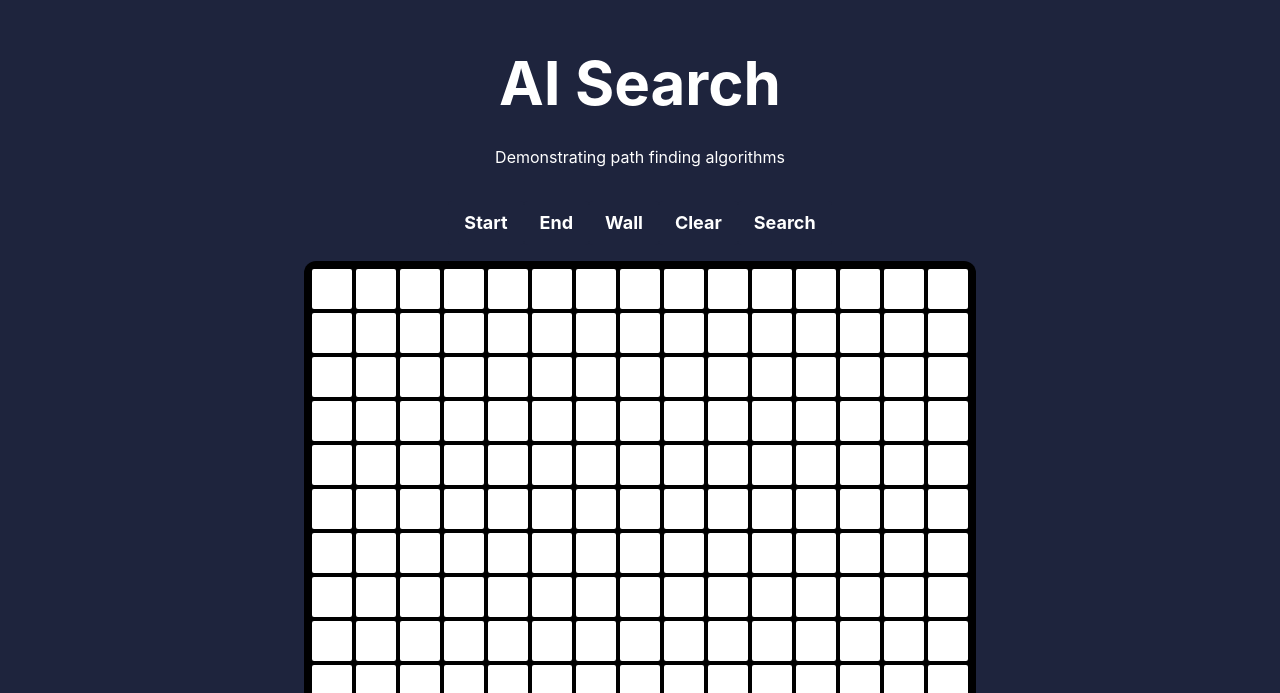
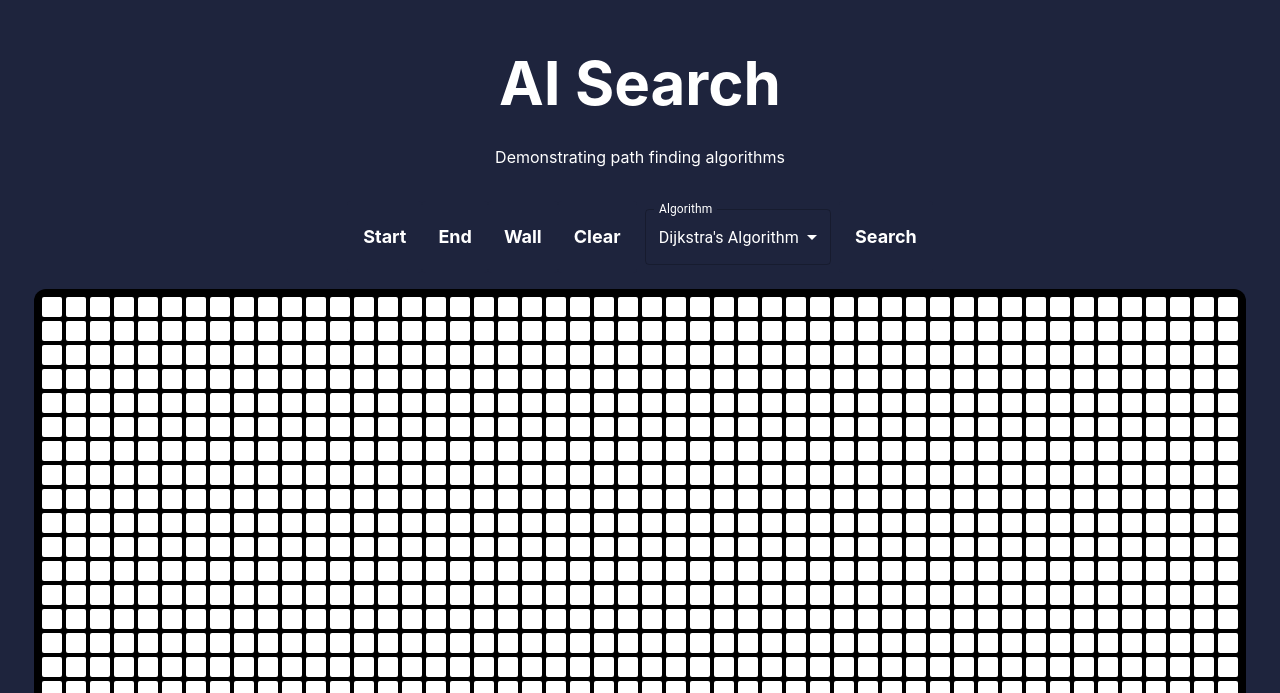
Before and after one commit to connoraleks/AISearch, a React (Create React App) app: page / in a window 1280 px wide. Shown: the part 107-800 px from the top of the page. Built offline with nearby package versions, Linux system fonts and the light colour scheme; the HTML template or start-up script is replaced by a standard one.

Commit message:
working version 0.0.1

```diff
--- a/package.json
+++ b/package.json
@@ -3,6 +3,9 @@
   "version": "0.1.0",
   "private": true,
   "dependencies": {
+    "@emotion/react": "^11.10.5",
+    "@emotion/styled": "^11.10.5",
+    "@mui/material": "^5.10.16",
     "@rollup/plugin-terser": "^0.1.0",
     "@testing-library/jest-dom": "^5.16.5",
     "@testing-library/react": "^13.4.0",
--- a/src/components/Search.tsx
+++ b/src/components/Search.tsx
@@ -1,6 +1,11 @@
 import {Node, Grid} from '../types';
-import {getNeighbors, createGrid} from '../utils';
+import * as Utils from '../utils';
 import { useState, useEffect, useRef } from 'react';
+import Box from '@mui/material/Box';
+import InputLabel from '@mui/material/InputLabel';
+import MenuItem from '@mui/material/MenuItem';
+import FormControl from '@mui/material/FormControl';
+import Select, { SelectChangeEvent } from '@mui/material/Select';
 const Search = () => {
     const colors = {
         start: "#4ee66c",
@@ -10,8 +15,15 @@ const Search = () => {
         path: "#e6e64e",
         default: "#ffffff"
     }
+    const algorithms = {
+        "Dijkstra's Algorithm": Utils.dijkstra,
+        "A* Search": Utils.aStar,
+        "Breadth First Search": Utils.bfs,
+        "Depth First Search": Utils.dfs
+    }
+    const algorithmList = Object.keys(algorithms);
     const gridRef = useRef<HTMLDivElement>(null);
-    const [grid, setGrid] = useState<Grid>(createGrid(15, 15));
+    const [grid, setGrid] = useState<Grid>(Utils.createGrid(25, 50));
     const [drawing, setDrawing] = useState<boolean>(false);
     const [startNode, setStartNode] = useState<Node>();
     const [isDrawingStart, setIsDrawingStart] = useState<boolean>(false);
@@ -22,21 +34,62 @@ const Search = () => {
     const [isClearing, setIsClearing] = useState<boolean>(false);
     const [isDrawingWalls, setIsDrawingWalls] = useState<boolean>(false);
     const [continuousDrawing, setContinuousDrawing] = useState<boolean>(false);
+    const [algorithm, setAlgorithm] = useState<[string, (grid: Grid, startNode: Node, endNode: Node) => Node[]]>([algorithmList[0], algorithms[algorithmList[0] as keyof typeof algorithms]]);
 
 
     useEffect(() => {
         if (isClearing) {
-            setGrid(createGrid(15, 15));
+            setGrid(Utils.createGrid(25, 50));
+            setStartNode(undefined);
+            setEndNode(undefined);
+            setWalls([]);
             setIsClearing(false);
         }
     }, [isClearing]);
 
+    //When the isSearching state changes, run the search algorithm, coloring the neighbors of the start node
     useEffect(() => {
-        if (isSearching) {
-            // TODO: Implement search algorithm
+        if (isSearching && startNode && endNode) {
+            // Determine which algorithm to use
+            const algorithmFunction = algorithm[1];
+
+            // Run the algorithm
+            const visitedNodes = algorithmFunction(grid, startNode, endNode);
+
+            // Color the visited nodes
+            for (let i = 0; i < visitedNodes.length; i++) {
+                setTimeout(() => {
+                    const node = visitedNodes[i];
+                    grid.nodes[node.row][node.col].isVisited = true;
+                    setGrid({...grid});
+                }, 10 * i);
+            }
+
+            // Color the path
+            setTimeout(() => {
+                const path = Utils.getPath(endNode);
+                console.log(path);
+                for (let i = 0; i < path.length; i++) {
+                    setTimeout(() => {
+                        const node = path[i];
+                        grid.nodes[node.row][node.col].isPath = true;
+                        setGrid({...grid});
+                    }, 50 * i);
+                }
+            }, 10 * visitedNodes.length);
+            //print all of the nodes in the grid that have the parent attribute
+            console.log(grid.nodes.filter(row => row.filter(node => node.parent).length > 0));
+        }
+        else if (isSearching && !startNode) {
+            alert("Please select a start node");
             setIsSearching(false);
         }
-    }, [isSearching]);
+        else if (isSearching && !endNode) {
+            alert("Please select an end node");
+            setIsSearching(false);
+        }
+        setIsSearching(false);
+    }, [algorithm, colors.path, colors.visited, endNode, grid, isSearching, startNode]);
 
     useEffect(() => {
         setDrawing(isDrawingStart || isDrawingEnd || isDrawingWalls);
@@ -70,8 +123,39 @@ const Search = () => {
                         onClick={() => setIsClearing(true)}>
                     Clear
                 </button>
+                {/* Dropdown menu for selecting the algorithm with color/font matching the theme */}
+                <FormControl sx={{ m: 1, minWidth: 120 }}>
+                    <InputLabel
+                        id="demo-simple-select-label"
+                        sx={{color: 'white'}}
+                    >
+                        Algorithm
+                    </InputLabel>
+                    <Select
+                        labelId="demo-simple-select-label"
+                        id="demo-simple-select"
+                        value={algorithm[0]}
+                        label="Algorithm"
+                        onChange={(e: SelectChangeEvent) => setAlgorithm([e.target.value as string, algorithms[e.target.value as keyof typeof algorithms]])}
+                        sx={{ color: 'white', '& .MuiSelect-icon': { color: 'white' } }}
+                    >
+                        {algorithmList.map((algorithm, index) => {
+                            return <MenuItem key={index} value={algorithm}>{algorithm}</MenuItem>
+                        })}
+                    </Select>
+                </FormControl>
                 <button className='bg-[#1e243d] text-white text-lg font-bold py-2 px-4 rounded hover:text-blue-300 transition-colors duration-300'
-                        onClick={() => setIsSearching(true)}>
+                        onClick={() => {
+                            // Wipe the grid of all visited and path nodes
+                            grid.nodes.forEach(row => {
+                                row.forEach(node => {
+                                    node.isVisited = false;
+                                    node.isPath = false;
+                                });
+                            });
+                            setGrid({...grid});
+                            setIsSearching(true)
+                        }}>
                     Search
                 </button>
             </div>
@@ -81,16 +165,14 @@ const Search = () => {
                         {row.map((node, cindex) => (
                             <button key={cindex}
                                     disabled={!drawing}
-                                    className='w-5 h-5 sm:w-7 sm:h-7 md:w-10 md:h-10 enabled:hover:scale-[0.95] transition-all duration-300 ease-in-out rounded-sm'
-                                    style={{backgroundColor: node.color}}
+                                    className='w-5 h-5 enabled:hover:scale-[0.95] transition-all duration-300 ease-in-out rounded-sm'
+                                    style={{backgroundColor: node.isStart ? colors.start : node.isEnd ? colors.end : node.isWall ? colors.wall : node.isPath ? colors.path : node.isVisited ? colors.visited : colors.default}}
                                     onMouseDown={() => {
                                         if (isDrawingStart) {
                                             //Clear previous start node if it exists, without creating a new grid
                                             if (startNode) {
-                                                grid.nodes[startNode.row][startNode.col].color = colors.default;
                                                 grid.nodes[startNode.row][startNode.col].isStart = false;
                                             }
-                                            node.color = colors.start;
                                             node.isStart = true;
                                             setStartNode(node);
                                             setIsDrawingStart(false);
@@ -98,10 +180,8 @@ const Search = () => {
                                         } else if (isDrawingEnd) {
                                             //Clear previous end node if it exists, without creating a new grid
                                             if (endNode) {
-                                                grid.nodes[endNode.row][endNode.col].color = colors.default;
                                                 grid.nodes[endNode.row][endNode.col].isEnd = false;
                                             }
-                                            node.color = colors.end;
                                             node.isEnd = true;
                                             setEndNode(node);
                                             setIsDrawingEnd(false);
@@ -111,9 +191,7 @@ const Search = () => {
                                             if (node.isWall) {
                                                 setWalls(walls.filter(wall => wall !== node));
                                                 node.isWall = false;
-                                                node.color = colors.default;
                                             } else {
-                                                node.color = colors.wall;
                                                 node.isWall = true;
                                                 setWalls([...walls, node]);
                                             }
@@ -127,9 +205,7 @@ const Search = () => {
                                             if (node.isWall) {
                                                 setWalls(walls.filter(wall => wall !== node));
                                                 node.isWall = false;
-                                                node.color = colors.default;
                                             } else {
-                                                node.color = colors.wall;
                                                 node.isWall = true;
                                                 setWalls([...walls, node]);
                                             }
--- a/src/types.ts
+++ b/src/types.ts
@@ -11,7 +11,7 @@ interface Node {
     isEnd: boolean;
     isWall: boolean;
     isVisited: boolean;
-    color: string;
+    isPath: boolean;
 }
 
 interface Grid {
--- a/src/utils.ts
+++ b/src/utils.ts
@@ -1,15 +1,20 @@
 import {Node, Grid} from './types';
 const getNeighbors = (node: Node, grid: Node[][]) => {
-    // TODO: implement this function
-    // return an array of nodes that are neighbours of the given node
-    // the neighbours are the nodes that are directly above, below, left and right of the given node
-    return [];
+    const neighbors: Node[] = [];
+    const {row, col} = node;
+    if(row > 0) neighbors.push(grid[row - 1][col]);
+    if(row < grid.length - 1) neighbors.push(grid[row + 1][col]);
+    if(col > 0) neighbors.push(grid[row][col - 1]);
+    if(col < grid[0].length - 1) neighbors.push(grid[row][col + 1]);
+    return neighbors.filter(neighbor => !neighbor.isWall);
 };
 
 const getDistance = (nodeA: Node, nodeB: Node) => {
-    //TODO: implement this function
+    if(!nodeA || !nodeB) return 0;
     // return the distance between the two given nodes
-    return 0;
+    const x = nodeA.row - nodeB.row;
+    const y = nodeA.col - nodeB.col;
+    return Math.sqrt(x * x + y * y);
 };
 
 const createGrid = (width: number, height: number) => {
@@ -30,7 +35,7 @@ const createGrid = (width: number, height: number) => {
                 isEnd: false,
                 isWall: false,
                 isVisited: false,
-                color: "#ffffff"
+                isPath: false
             });
         }
         grid.push(row);
@@ -45,4 +50,119 @@ const createGrid = (width: number, height: number) => {
     return gridObj;
 };
 
-export { getNeighbors, getDistance, createGrid };
+const bfs = (grid: Grid, start: Node, end: Node) => {
+    if(!start || !end || start === end) return [];
+    //Make a copy of the grid to perform the search on
+    const gridCopy = grid.nodes.map(row => row.map(node => ({...node})));
+    const startNode = gridCopy[start.row][start.col];
+    const endNode = gridCopy[end.row][end.col];
+
+    //Perform the search on the copy array of nodes, and return the visited nodes in order, while marking the parents of each node for the shortest path
+    const visitedNodesInOrder: Node[] = [];
+    const queue: Node[] = [];
+    queue.push(startNode);
+    while(queue.length) {
+        const currentNode = queue.shift()!;
+        currentNode.isVisited = true;
+        visitedNodesInOrder.push(currentNode);
+        if(currentNode === endNode) return visitedNodesInOrder;
+        const neighbors = getNeighbors(currentNode, gridCopy);
+        console.log(neighbors);
+        for(const neighbor of neighbors) {
+            if(!neighbor.isVisited && !queue.includes(neighbor)) {
+                queue.push(neighbor);
+                console.log(neighbor);
+                neighbor.parent = currentNode;
+                // Also set the parent on the original grid, so that the shortest path can be found
+                grid.nodes[neighbor.row][neighbor.col].parent = grid.nodes[currentNode.row][currentNode.col];
+            }
+        }
+    }
+    return visitedNodesInOrder;
+};
+
+const dfs = (grid: Grid, start: Node, end: Node) => {
+    if(!start || !end || start === end) return [];
+    //Make a copy of the grid to perform the search on
+    const gridCopy = grid.nodes.map(row => row.map(node => ({...node})));
+    const startNode = gridCopy[start.row][start.col];
+    const endNode = gridCopy[end.row][end.col];
+
+    //Perform the search on the copy array of nodes, and return the visited nodes in order, while marking the parents of each node for the shortest path
+    const visitedNodesInOrder: Node[] = [];
+    const stack: Node[] = [];
+    stack.push(startNode);
+    while(stack.length) {
+        const currentNode = stack.pop()!;
+        currentNode.isVisited = true;
+        visitedNodesInOrder.push(currentNode);
+        if(currentNode === endNode) return visitedNodesInOrder;
+        const neighbors = getNeighbors(currentNode, gridCopy);
+        for(const neighbor of neighbors) {
+            if(!neighbor.isVisited && !stack.includes(neighbor)) {
+                stack.push(neighbor);
+                neighbor.parent = currentNode;
+                // Also set the parent on the original grid, so that the shortest path can be found
+                grid.nodes[neighbor.row][neighbor.col].parent = grid.nodes[currentNode.row][currentNode.col];
+            }
+        }
+    }
+    return visitedNodesInOrder;
+};
+
+const dijkstra = (grid: Grid, start: Node, end: Node) => {
+    if(!start || !end || start === end) return [];
+    //Make a copy of the grid to perform the search on
+    const gridCopy = grid.nodes.map(row => row.map(node => ({...node})));
+    const startNode = gridCopy[start.row][start.col];
+    const endNode = gridCopy[end.row][end.col];
+
+    //Perform the search on the copy array of nodes, and return the visited nodes in order, while marking the parents of each node for the shortest path
+    // Dijkstra's algorithm is a greedy algorithm, so we can use a min heap to find the node with the lowest f value
+    // Nodes that are walls will not be added to the heap, so they will not be visited
+
+    const visitedNodesInOrder: Node[] = [];
+    const unvisitedNodes: Node[] = [];
+    startNode.g = 0;
+    startNode.h = getDistance(startNode, endNode);
+    startNode.f = startNode.g + startNode.h;
+    unvisitedNodes.push(startNode);
+    while(unvisitedNodes.length) {
+        unvisitedNodes.sort((nodeA, nodeB) => nodeA.f - nodeB.f);
+        const currentNode = unvisitedNodes.shift()!;
+        currentNode.isVisited = true;
+        visitedNodesInOrder.push(currentNode);
+        if(currentNode === endNode) return visitedNodesInOrder;
+        const neighbors = getNeighbors(currentNode, gridCopy);
+        for(const neighbor of neighbors) {
+            if(!neighbor.isVisited && !neighbor.isWall) {
+                neighbor.g = currentNode.g + getDistance(currentNode, neighbor);
+                neighbor.h = getDistance(neighbor, endNode);
+                neighbor.f = neighbor.g + neighbor.h;
+                neighbor.parent = currentNode;
+                // Also set the parent on the original grid, so that the shortest path can be found
+                grid.nodes[neighbor.row][neighbor.col].parent = grid.nodes[currentNode.row][currentNode.col];
+                if(!unvisitedNodes.includes(neighbor)) unvisitedNodes.push(neighbor);
+            }
+        }
+    }
+    return visitedNodesInOrder;
+};
+
+const aStar = (grid: Grid, start: Node, end: Node) => {
+    //TODO: implement this function
+    return [];
+};
+
+const getPath = (end: Node) => {
+    let nodesInShortestPathOrder: Node[] = [];
+    let currentNode = end;
+    while(currentNode) {
+        nodesInShortestPathOrder.unshift(currentNode);
+        if(!currentNode.parent) break;
+        currentNode = currentNode.parent;
+    }
+    return nodesInShortestPathOrder;
+};
+
+export {getNeighbors, getDistance, createGrid, bfs, dfs, dijkstra, aStar, getPath};
```
Also changed, not shown: 1 other file (tests, documents, lock files or other folders).
